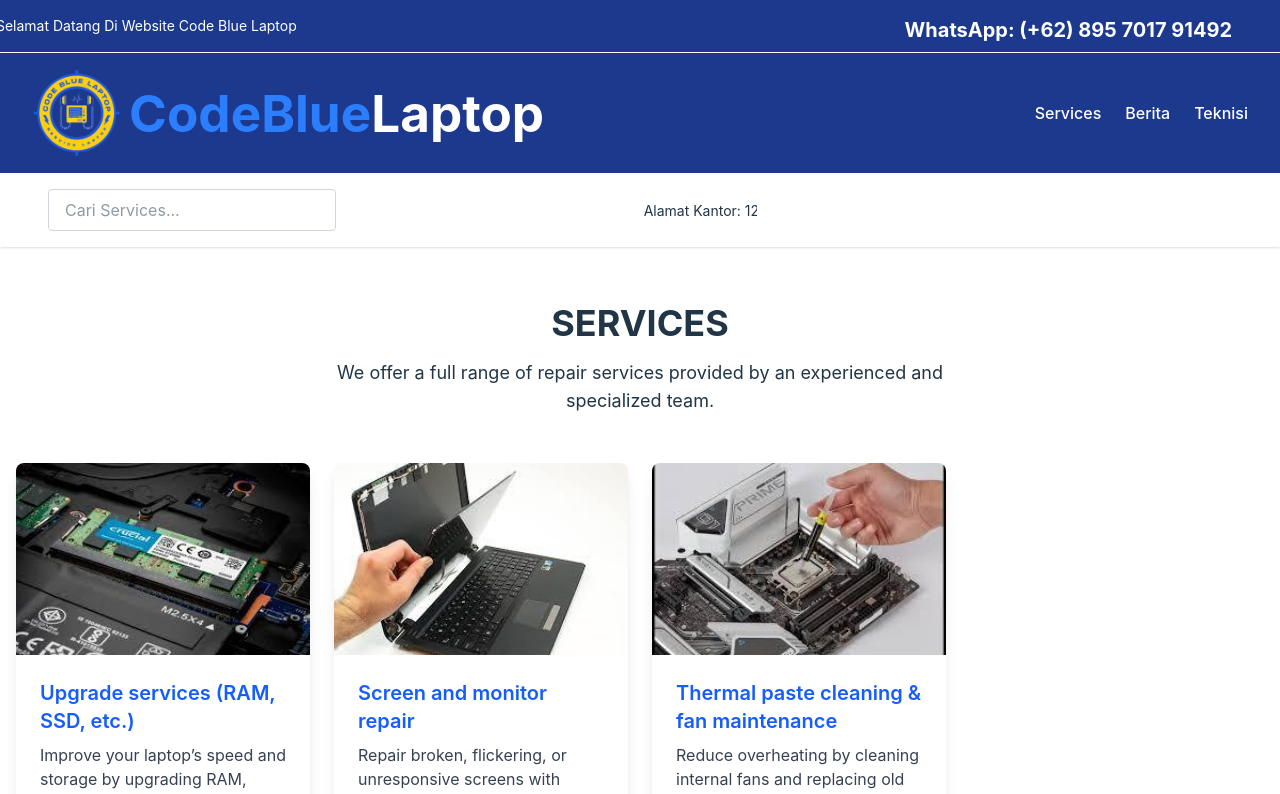
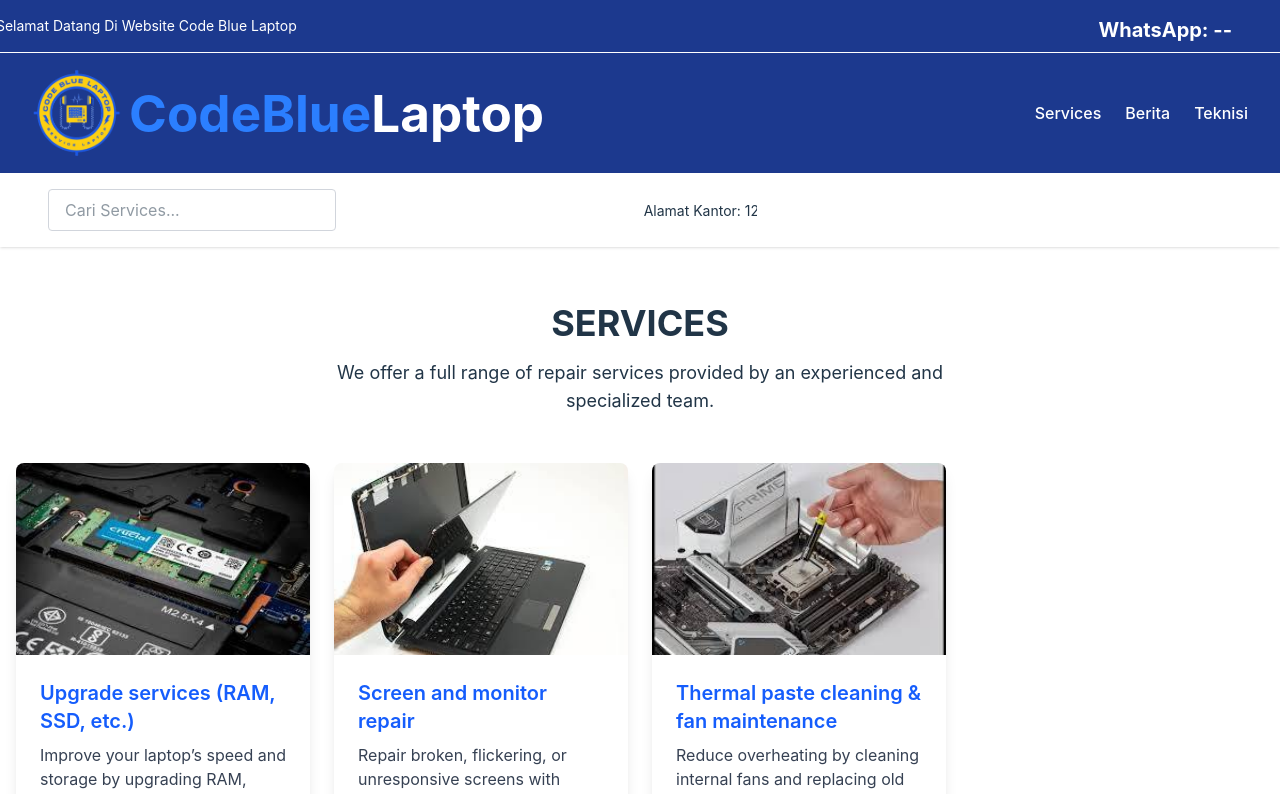
Before and after one commit to Sora-Aizawaa/Sora-Aizawaa-Code-Blue-Laptop_Web-Application, a React (Vite) app: page / in a window 1280 px wide. Shown: the top 794 px of the page. Built offline with nearby package versions, Linux system fonts and the light colour scheme.

Commit message:
Update Header.jsx

```diff
--- a/src/Component/Header.jsx
+++ b/src/Component/Header.jsx
@@ -50,7 +50,7 @@ export default function Header({ onSearch }) {
                     `}
         </style>
         <span className="hidden md:inline absolute right-12 top-4 text-xl font-bold">
-          WhatsApp: (+62) 895 7017 91492
+          WhatsApp: --
         </span>
       </div>
 
```
